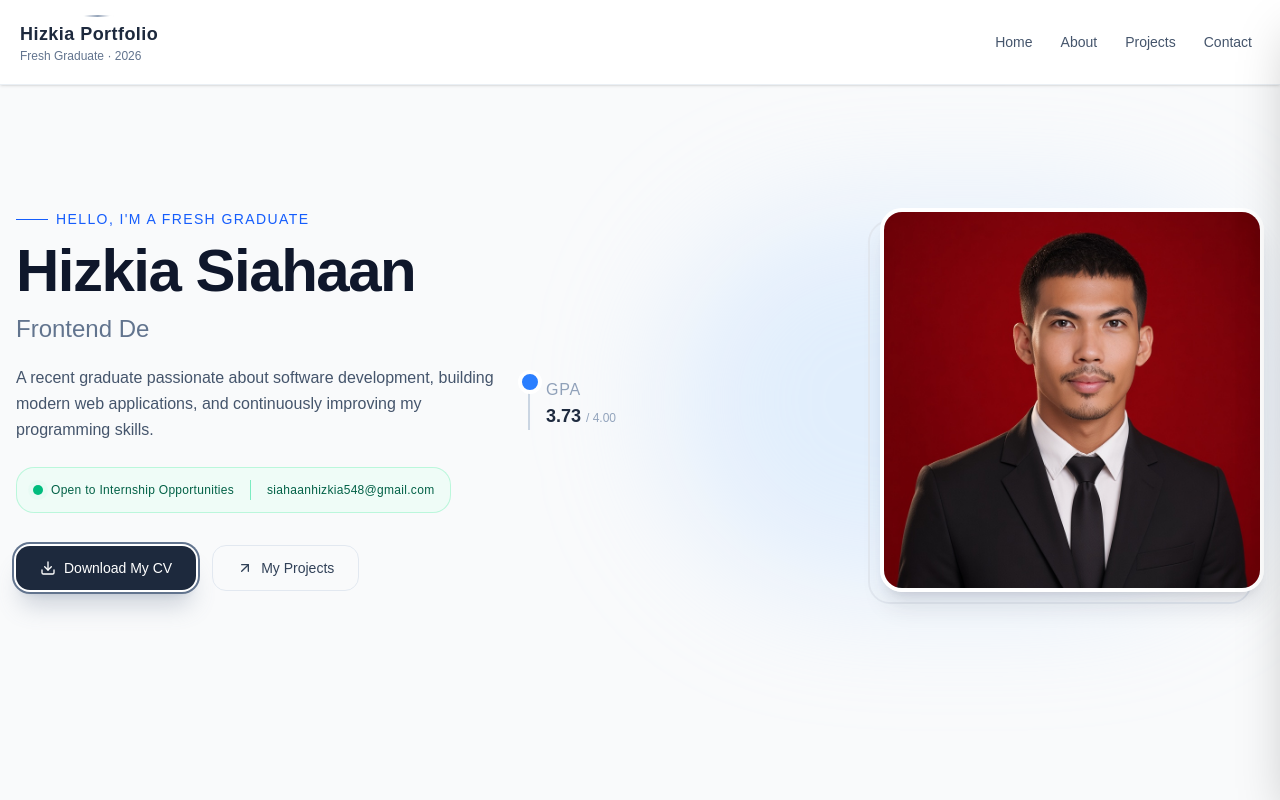
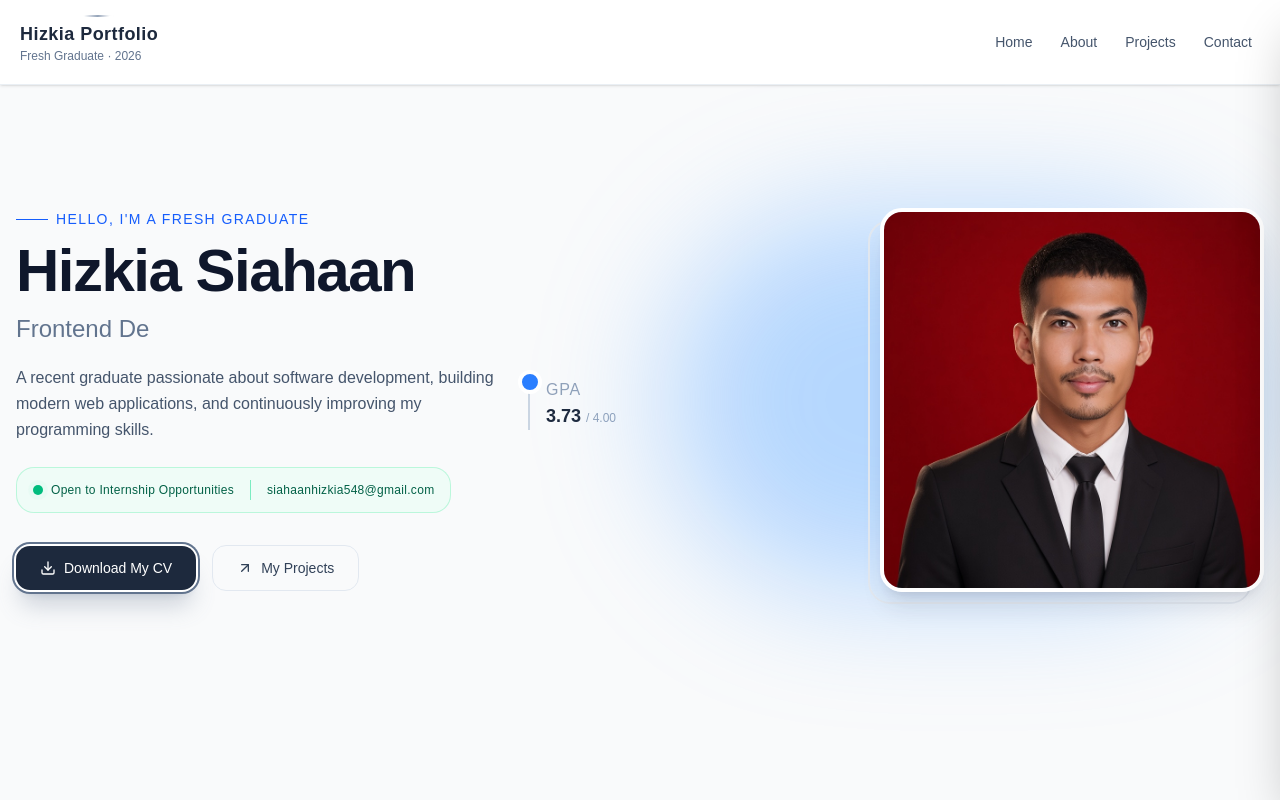
Before and after one commit to hizkiasiahaandev/Main-Portofolio, a React (Vite) app: page / in a window 1280 px wide. Shown: the top 800 px of the page. Built offline with nearby package versions, Linux system fonts and the light colour scheme.

Commit message:
upload berkas

```diff
--- a/src/pages/Home.tsx
+++ b/src/pages/Home.tsx
@@ -117,7 +117,7 @@ export default function Homepage() {
                 </div>
 
                 <div className="relative group flex justify-center md:justify-end">
-                    <div className="absolute inset-1  rounded-full bg-blue-200/40 blur-3xl" />
+                    <div className="absolute inset-1  rounded-full bg-blue-400/40 blur-3xl" />
 
                     <div className="absolute right-3 top-3 hidden aspect-square w-full max-w-sm rounded-3xl border-2 border-slate-200 md:block" />
 
```
Also changed, not shown: 1 other file (tests, documents, lock files or other folders).
